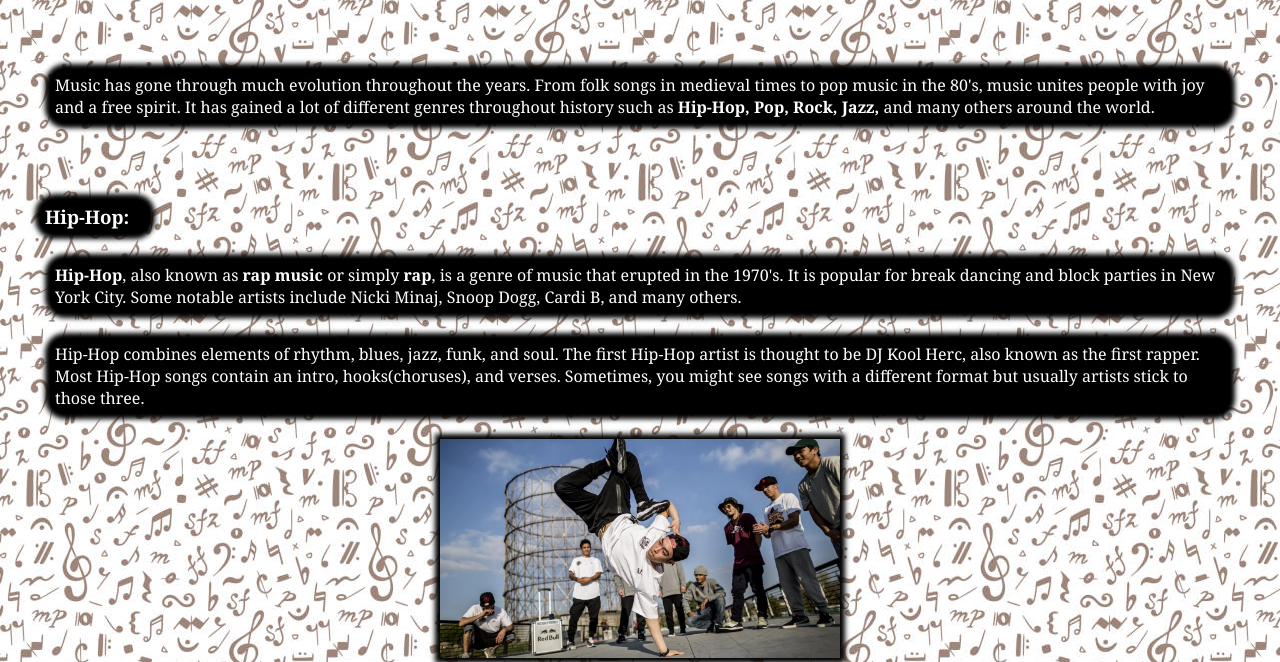
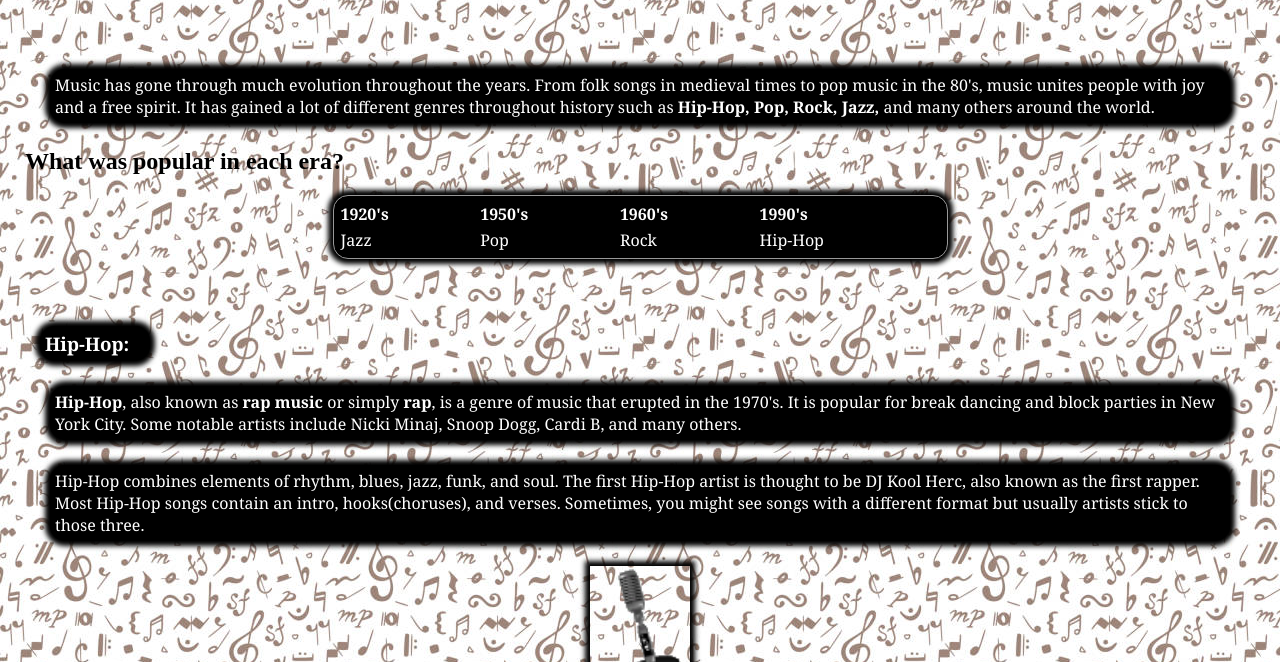
Before and after one commit to redfrog3/html-css-collab-project, a plain HTML site: page index.html in a window 1280 px wide. Shown: the part 138-800 px from the top of the page. Drawn offline with Linux system fonts and the light colour scheme.

Commit message:
final-finished

```diff
--- a/index.html
+++ b/index.html
@@ -20,9 +20,30 @@
 
   </p>
 
+  <h2>What was popular in each era?</h2>
+
+  <table>
+    <tr>
+      <th>1920's</th>
+      <th>1950's</th>
+      <th>1960's</th>
+      <th>1990's</th>
+    </tr>
+
+    <tr>
+      <td>Jazz</td>
+      <td>Pop</td>
+      <td>Rock</td>
+      <td>Hip-Hop</td>
+    </tr>
+
+  </table>
+
+
   <br /><br />
 
   <h3>Hip-Hop:</h3>
+
   <p>
     <strong>Hip-Hop</strong>, also known as <strong>rap music </strong>or simply
     <strong>rap</strong>, is a genre of music that erupted in the 1970's. It is
@@ -36,6 +57,7 @@
     Sometimes, you might see songs with a different format but usually artists
     stick to those three.
   </p>
+  <img src="microphone(2).gif" class="gif1">
   <img src="Hip-Hop.webp" class="Hip-Hop" />
     <p>Listen to some Hip-Hop artists:</p>
     <ul>
@@ -65,9 +87,10 @@
     <i>King of Pop</i> and is regarded and one of the most culturally
     significant figures in music history.
   </p>
+  <img src="pop.gif" class="gif1">
   <img src="michealjackson(2).jpeg" class="Pop" />
 
-  <p>Listen to some Hip-Hop artists:</p>
+  <p>Listen to some Pop artists:</p>
     <ul>
         <li><a href="https://open.spotify.com/artist/3fMbdgg4jU18AjLCKBhRSm" target="_blank"> Micheal Jackson</a></li>
         <li><a href="https://open.spotify.com/artist/1HY2Jd0NmPuamShAr6KMms" target="_blank"> Lady Gaga</a></li>
@@ -91,6 +114,7 @@
     subgenres, such as <i>indie</i> or <i>alternative</i> rock. Some notable
     bands include <i>The Beatles, Black Sabbath,</i> and<i> Metallica. </i>
   </p>
+  <img src="rock.gif" class="gif1">
   <img src="beatles.jpg" class="rock" />
 
   <p>Listen to some Rock artists:</p>
@@ -105,6 +129,7 @@
     <h3>Jazz:</h3>
     <p><strong>Jazz</strong> is a genre of music that originated in <i>New Orleans, Louisiana</i> in the late 19th and early 20th century. It gained much popularity during WWI, known as the <i>Jazz Age</i> (1920's-early 1930's). Jazz music wasn't just something people listened to, it was the beginning of a new era of cultural expression, social freedom, and consumerism. It was a catalyst for social change for Women and African American women. Unfortunately, the social crash in 1929 also crashed Jazz's carefree spirit.</p>
     <p>Some notable Jazz Artists are <i>Ella Fitzgerald</i>, <i>Louis Armstrong</i>, and <i>Frank Sinatra</i>.</p>
+    <img src="jazz.gif" class="gif1">
     <img src="jazz.jpeg" class="jazz">
 
      <p>Listen to some Jazz artists:</p>
--- a/style.css
+++ b/style.css
@@ -52,5 +52,25 @@ img {
     max-width: 700px;
     box-shadow: 0 0 5px 5px black;
     margin: 0 auto 1em auto;
-    display:block
+    display:block;
 }
+
+.gif1 {
+    width:100px
+}
+
+table {
+    background-color: black;
+    box-shadow: 0 0 5px 5px black;
+    border: 5px solid black;
+    font-family:Cambria, Cochin, Georgia, Times, 'Times New Roman', serif;
+    color: white;
+    border-radius: 15px;
+    text-align: center;
+    margin: 0 auto 1em auto;
+    width: 50%;
+    margin-top: 10px;
+    border: 1px solid #999;
+    padding: 4px;
+    text-align: left;
+}
```
Also changed, not shown: jazz.gif (added), microphone(2).gif (added), microphone.gif (added), pop.gif (added), rock.gif (added).
